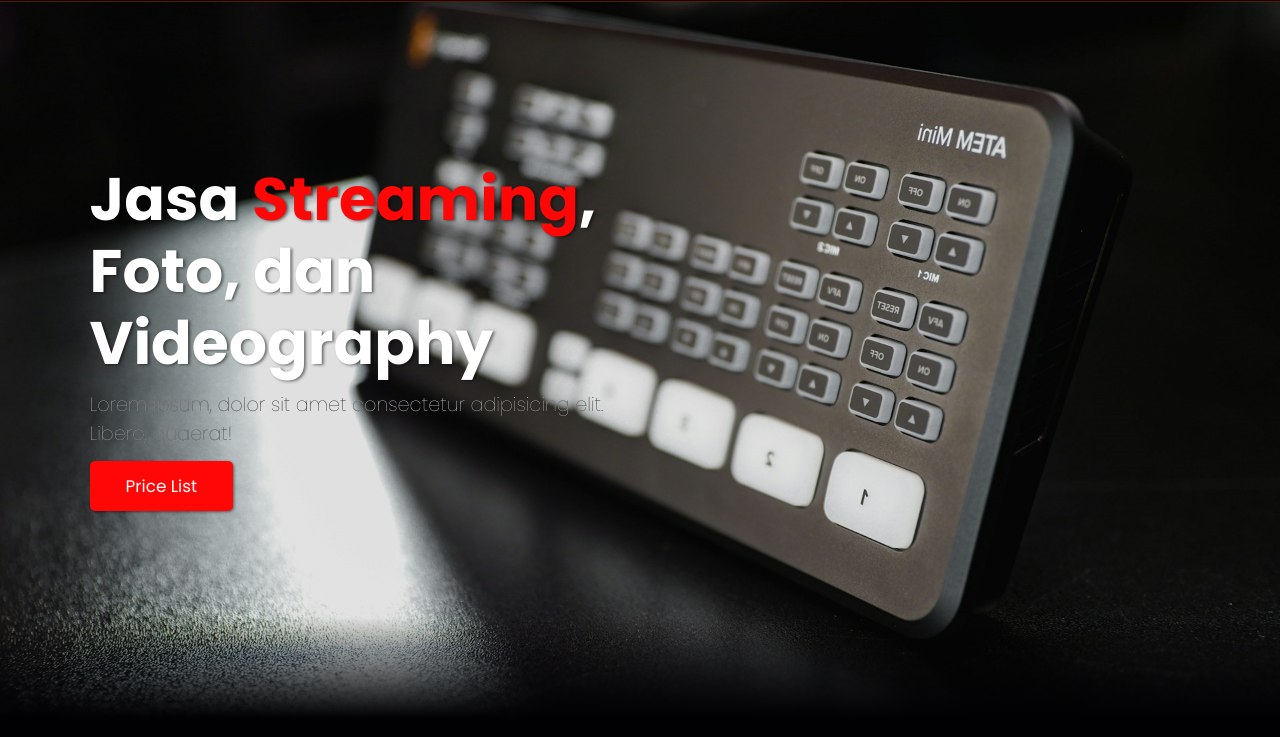
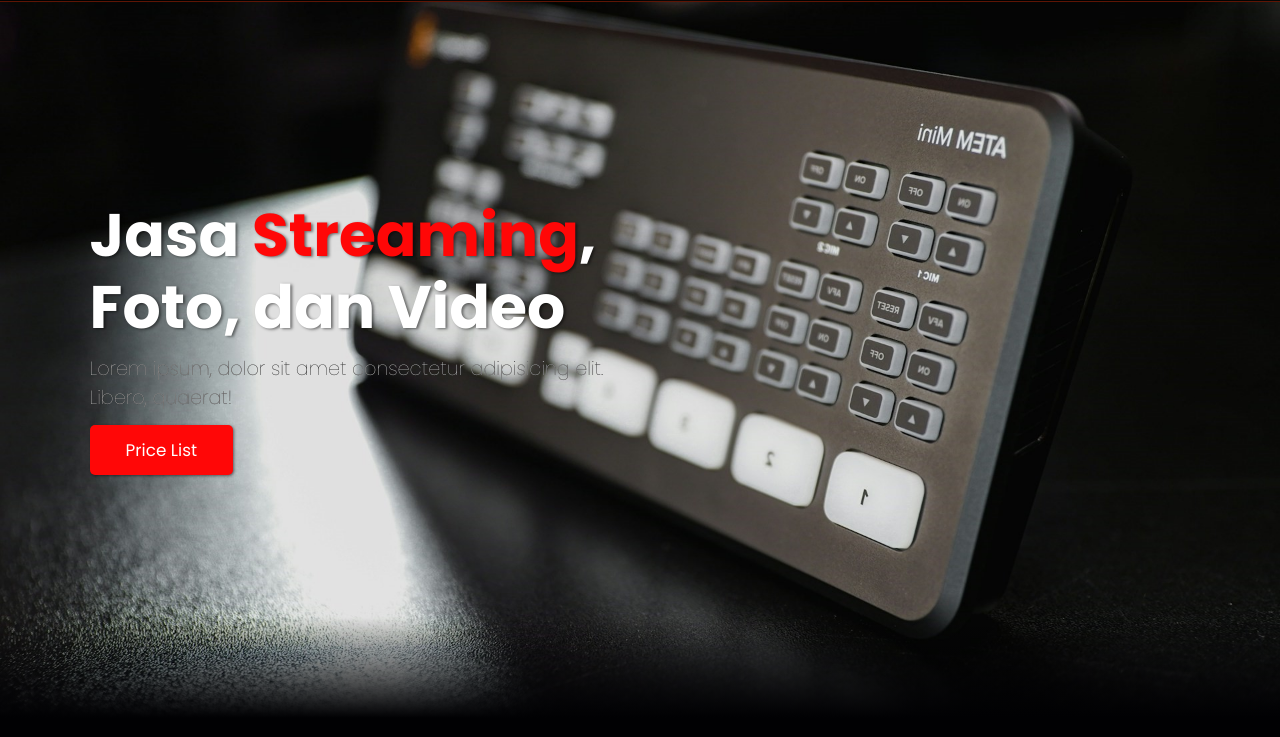
Before and after one commit to Amaliaputrips/Landingpage, a plain HTML site: page index.html in a window 1280 px wide. Shown: the part 63-800 px from the top of the page. Drawn offline with nearby package versions, Linux system fonts and the light colour scheme.

Commit message:
merubah judulke awal

```diff
--- a/index.html
+++ b/index.html
@@ -41,7 +41,7 @@
     <!-- Hero section Start -->
     <section class="hero" id="home">
       <main class="content">
-        <h1>Jasa <span>Streaming</span>, Foto, dan Videography</h1>
+        <h1>Jasa <span>Streaming</span>, Foto, dan Video</h1>
         <p>
           Lorem ipsum, dolor sit amet consectetur adipisicing elit. Libero,
           quaerat!
```
